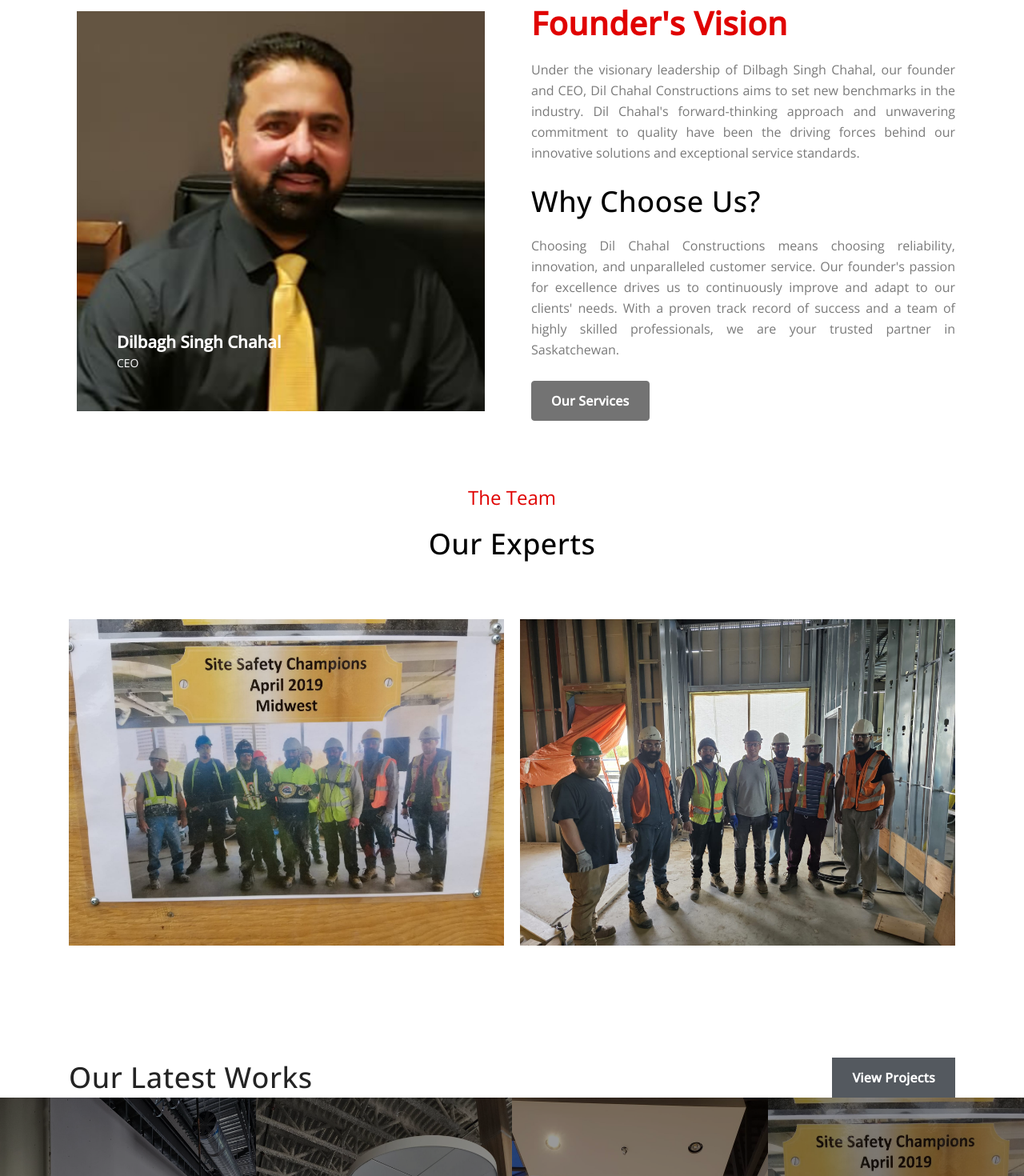
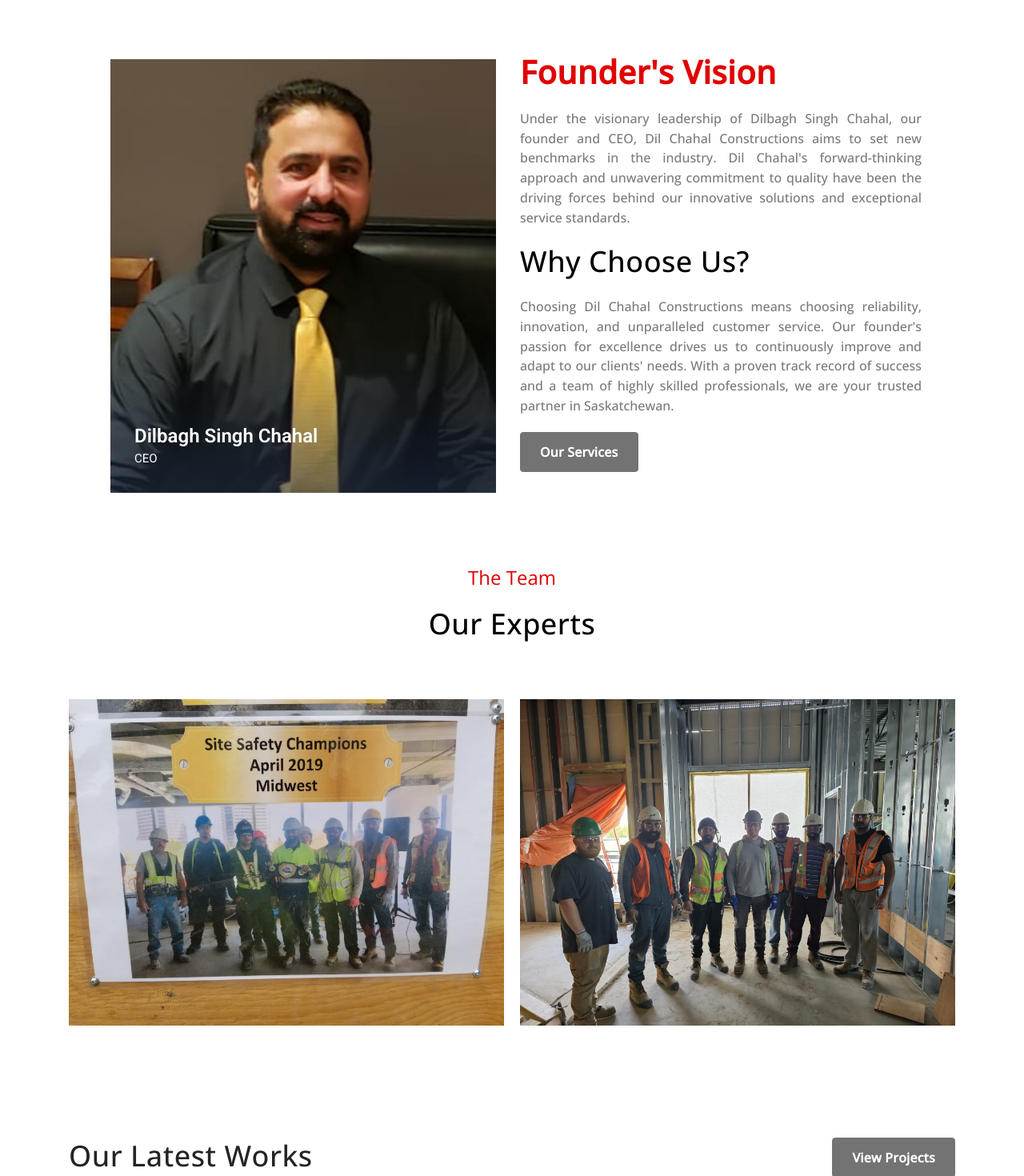
Before and after one commit to rajat6235/dilchahalconstruction, a Next.js app: page / in a window 1280 px wide. Shown: the part 3720-5190 px from the top of the page at 80% size. Built offline with nearby package versions, Linux system fonts and the light colour scheme.

Commit message:
ui fixes

```diff
--- a/components/sections/FounderVision.tsx
+++ b/components/sections/FounderVision.tsx
@@ -1,41 +1,71 @@
 import Button from "@/components/ui/Button";
+import Image from "next/image";
 
 export default function FounderVision() {
   return (
-    <section className="bg-white pb-[60px]">
-      <div className="max-w-[1140px] mx-auto px-4">
-        <div className="flex flex-col md:flex-row gap-8">
+    // WP: fa48280 — bg white, 30px side padding
+    <section className="bg-white" style={{ padding: "0 30px" }}>
+      {/* WP: e-con-inner — max-width 1024px, 60px top/bottom padding */}
+      <div className="mx-auto" style={{ maxWidth: "1024px", padding: "60px 0" }}>
+        {/* WP: column-gap 20px between cols */}
+        <div className="flex flex-col lg:flex-row" style={{ gap: "20px" }}>
 
-          {/* Left column — photo card, no overlay */}
-          <div className="flex-1">
+          {/* Left col — photo, 50% at lg+ */}
+          <div className="w-full lg:w-1/2 flex flex-col pt-0 md:pt-[50px] lg:pt-0">
+            {/*
+              Desktop (lg+): overflow-hidden + max-h caps height to ~542px matching WP,
+              image uses object-cover to fill without distorting.
+              Mobile: natural height (no max-h), no crop.
+            */}
             <div
-              className="relative flex flex-col justify-end"
-              style={{
-                backgroundImage: "url('/images/founder.jpeg')",
-                backgroundSize: "cover",
-                backgroundPosition: "top center",
-                margin: "10px",
-                minHeight: "500px",
-                paddingBottom: "50px",
-                paddingLeft: "50px",
-                paddingRight: "50px",
-              }}
+              className="relative overflow-hidden lg:max-h-[542px]"
+              style={{ margin: "10px" }}
             >
-              {/* Dilbagh Singh Chahal / CEO — white text over dark suit */}
-              <div className="relative z-10">
+              {/* Gradient at bottom for name/CEO legibility */}
+              <div
+                className="absolute bottom-0 left-0 right-0 z-10"
+                style={{
+                  height: "35%",
+                  background:
+                    "linear-gradient(0deg, rgba(33,45,69,0.63) 0%, transparent 100%)",
+                  pointerEvents: "none",
+                }}
+              />
+              {/* Mobile: width:100% height:auto (no crop). Desktop: object-cover fills the capped container. */}
+              <Image
+                src="/images/founder.jpeg"
+                alt="Dilbagh Singh Chahal, CEO"
+                width={1080}
+                height={1362}
+                className="w-full h-auto lg:h-full lg:object-cover lg:object-top"
+                style={{ display: "block" }}
+                sizes="(max-width: 1024px) 100vw, 50vw"
+              />
+              {/* Name / title overlay at bottom-left */}
+              <div
+                className="absolute z-20"
+                style={{ bottom: "30px", left: "30px" }}
+              >
                 <h3
-                  className="text-white font-[700]"
                   style={{
-                    fontFamily: "var(--font-subheading)",
-                    fontSize: "clamp(16px, 1.6vw, 22px)",
+                    fontFamily: "var(--font-roboto-sans)",
+                    fontSize: "24px",
+                    fontWeight: 600,
+                    color: "rgb(255,255,255)",
+                    lineHeight: "31.2px",
                     marginBottom: "0px",
                   }}
                 >
                   Dilbagh Singh Chahal
                 </h3>
                 <p
-                  className="text-white text-[14px]"
-                  style={{ fontFamily: "var(--font-body)" }}
+                  style={{
+                    fontFamily: "var(--font-roboto-sans)",
+                    fontSize: "15px",
+                    fontWeight: 400,
+                    color: "rgb(255,255,255)",
+                    lineHeight: "24.75px",
+                  }}
                 >
                   CEO
                 </p>
@@ -43,30 +73,32 @@
             </div>
           </div>
 
-          {/* Right column — text content */}
-          <div className="flex-1 md:pl-4">
-            {/* "Founder's Vision" — red, Merriweather 40px 700 */}
+          {/* Right col — text, 50% at lg+ */}
+          <div
+            className="w-full lg:w-1/2 pt-8 lg:pt-0 flex flex-col"
+            style={{ gap: "20px" }}
+          >
             <h2
-              className="leading-tight mb-5"
               style={{
                 fontFamily: "var(--font-heading)",
                 fontSize: "clamp(28px, 3.2vw, 40px)",
                 fontWeight: 700,
                 color: "#E00201",
                 letterSpacing: "0.5px",
+                lineHeight: "52px",
               }}
             >
               Founder&apos;s Vision
             </h2>
 
-            {/* p: 16px Open Sans #7A7A7A, margin-bottom 25.6px (DevTools confirmed) */}
             <p
-              className="text-[#7A7A7A] leading-relaxed"
               style={{
                 fontFamily: "var(--font-body)",
                 fontSize: "16px",
+                fontWeight: 500,
+                color: "#7A7A7A",
+                lineHeight: "24.75px",
                 textAlign: "justify",
-                marginBottom: "25.6px",
               }}
             >
               Under the visionary leadership of Dilbagh Singh Chahal, our founder
@@ -76,28 +108,27 @@
               innovative solutions and exceptional service standards.
             </p>
 
-            {/* "Why Choose Us?" — 36px Montserrat #000000 (DevTools confirmed) */}
             <h3
-              className="leading-tight mb-5"
               style={{
                 fontFamily: "var(--font-subheading)",
                 fontSize: "clamp(26px, 3.16vw, 36px)",
                 fontWeight: 500,
                 color: "#000000",
                 letterSpacing: "0.5px",
+                lineHeight: "46.8px",
               }}
             >
               Why Choose Us?
             </h3>
 
-            {/* p: 16px Open Sans #7A7A7A, margin-bottom 25.6px (DevTools confirmed) */}
             <p
-              className="text-[#7A7A7A] leading-relaxed"
               style={{
                 fontFamily: "var(--font-body)",
                 fontSize: "16px",
+                fontWeight: 500,
+                color: "#7A7A7A",
+                lineHeight: "24.75px",
                 textAlign: "justify",
-                marginBottom: "25.6px",
               }}
             >
               Choosing Dil Chahal Constructions means choosing reliability,
@@ -111,7 +142,7 @@
             <Button
               variant="primary"
               href="#services"
-              className="!bg-[#737373] !border-[#737373] rounded hover:!bg-[#5a5a5a] hover:!border-[#5a5a5a]"
+              className="!bg-[#737373] !border-[#737373] rounded hover:!bg-[#5a5a5a] hover:!border-[#5a5a5a] self-start"
             >
               Our Services
             </Button>
--- a/components/sections/LatestWorks.tsx
+++ b/components/sections/LatestWorks.tsx
@@ -64,25 +64,50 @@
 
 export default function LatestWorks() {
   return (
-    <section id="latest-works" className="bg-white pt-[100px] pb-[50px]">
-      <div className="max-w-[1140px] mx-auto px-4">
-        <div className="flex items-center justify-between flex-wrap gap-4">
-          {/* WP: Montserrat 36px weight 500 #242424 letterSpacing 0.5px lineHeight 46.8px */}
+    <section
+      id="latest-works"
+      className="bg-white"
+      style={{
+        // WP 2d96af2: desktop pt-100 pb-50 | tablet pt-80 pb-50 | mobile pt-30 pb-40
+        paddingTop: "clamp(30px, 8vw, 100px)",
+        paddingBottom: "clamp(40px, 4vw, 50px)",
+      }}
+    >
+      {/* WP 2d96af2 e-con-boxed inner container — max-width 1140px centered, pb-50px gap before image grid */}
+      <div className="max-w-[1140px] mx-auto px-4 pb-[50px]">
+        {/* WP: flex-row, gap 0, align-items stretch */}
+        <div className="flex flex-row items-stretch" style={{ gap: "0px" }}>
+
+          {/* WP 2c852fe — 50% width, left-aligned heading */}
+          <div className="w-1/2">
+            {/* WP ead625b — Montserrat 36px/500/#242424/ls 0.5px (ddc72f6 token) */}
             <h2
               style={{
                 fontFamily: "var(--font-subheading)",
-              fontSize: "clamp(28px, 3vw, 36px)",
+                fontSize: "clamp(24px, 3vw, 36px)",
                 fontWeight: 500,
                 color: "#242424",
                 letterSpacing: "0.5px",
                 lineHeight: "46.8px",
+                textAlign: "left",
               }}
             >
               Our Latest Works
             </h2>
-          <Button variant="primary" href="#">
+          </div>
+
+          {/* WP 100091c — 50% width, justify-content flex-end (right-align button) */}
+          <div className="w-1/2 flex justify-end items-center">
+            {/* WP 3e4d438: #737373 bg (44eb35c token), Montserrat 16px/600/ls 0.2px (da2e6c4 token) */}
+            <Button
+              variant="primary"
+              href="#"
+              className="!bg-[#737373] !border-[#737373] rounded hover:!bg-[#5a5a5a] hover:!border-[#5a5a5a]"
+            >
               View Projects
             </Button>
+          </div>
+
         </div>
       </div>
       <AnimatedRow images={row1} animClass="fade-in-down" />
```
Lines whose indentation alone changed are shown as unchanged.
